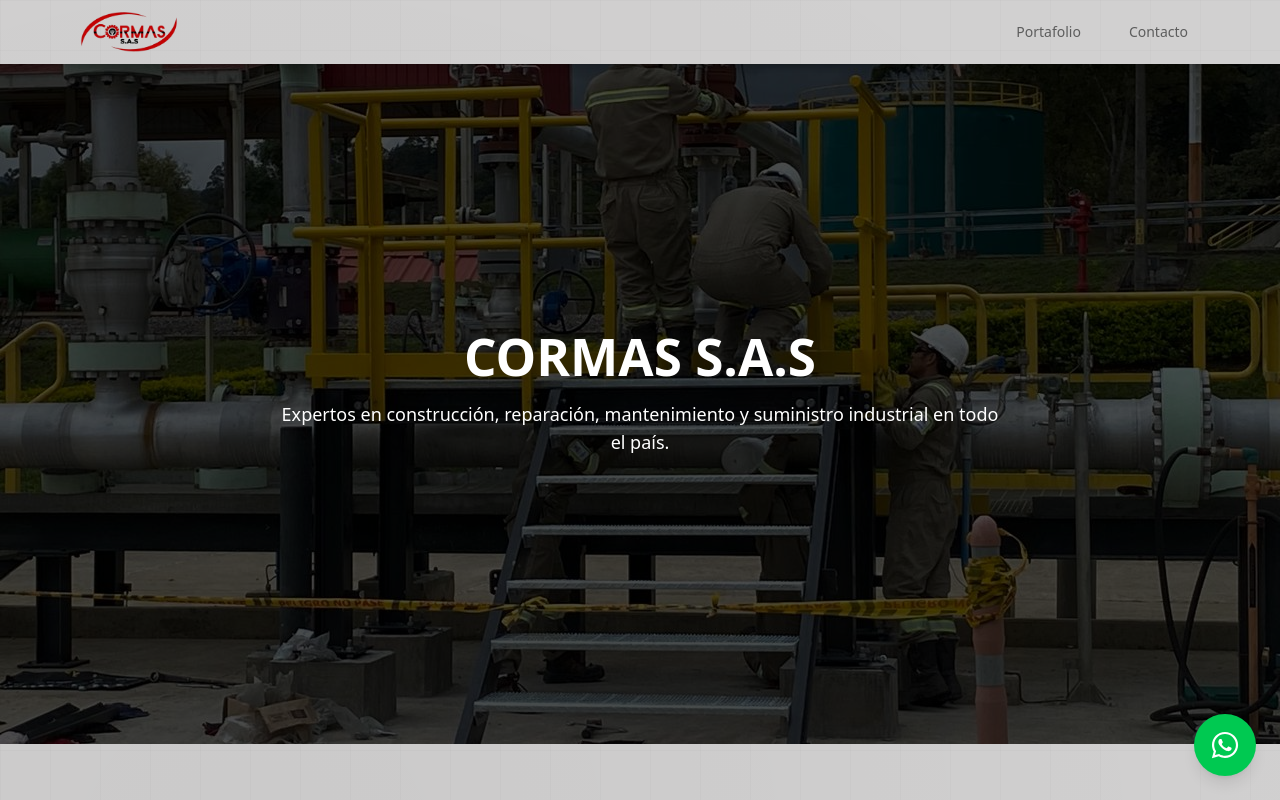
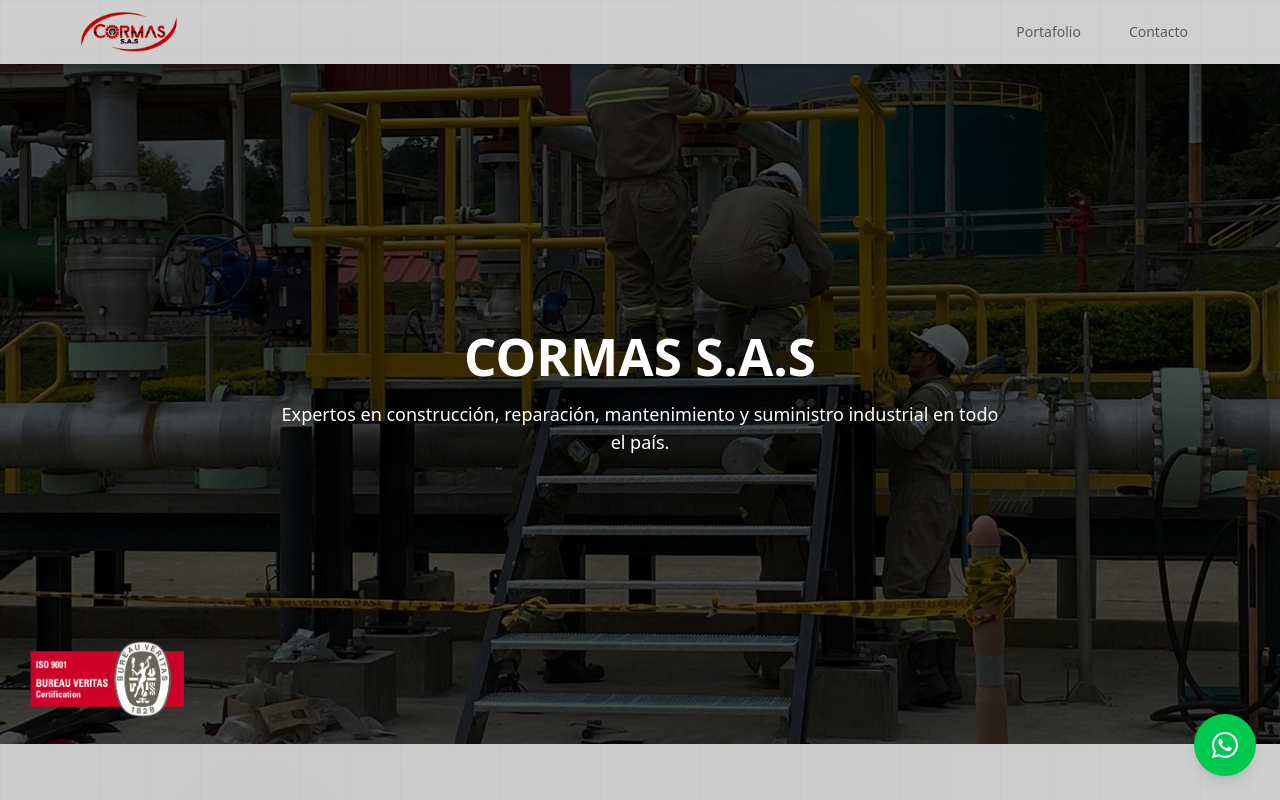
Before and after one commit to Ardilan13/cormas, a React (Vite) app: page / in a window 1280 px wide. Shown: the top 800 px of the page. Built offline with nearby package versions, Linux system fonts and the light colour scheme.

Commit message:
descarga de certificado iso_9001

```diff
--- a/src/components/home/Hero.tsx
+++ b/src/components/home/Hero.tsx
@@ -12,6 +12,19 @@ export default function Hero() {
           industrial en todo el país.
         </p>
       </div>
+
+      {/* Enlace de descarga del certificado con imagen */}
+      <a
+        href="/certificado.pdf"
+        download="Certificado-ISO-CORMAS"
+        className="absolute bottom-6 left-6 z-10 transition hover:scale-105"
+      >
+        <img
+          src="/iso_9001.png"
+          alt="Certificado ISO 9001"
+          className="w-32 h-16 md:w-40 md:h-20"
+        />
+      </a>
     </section>
   );
 }
--- a/src/components/home/Services.tsx
+++ b/src/components/home/Services.tsx
@@ -1,4 +1,4 @@
-import { servicesData } from "../../data/ServicesData";
+import { servicesData } from "../../data/servicesData";
 
 interface ServicesProps {
   showCount?: number;
```
Also changed, not shown: public/iso_9001.png (added), 1 other file (tests, documents, lock files or other folders).
